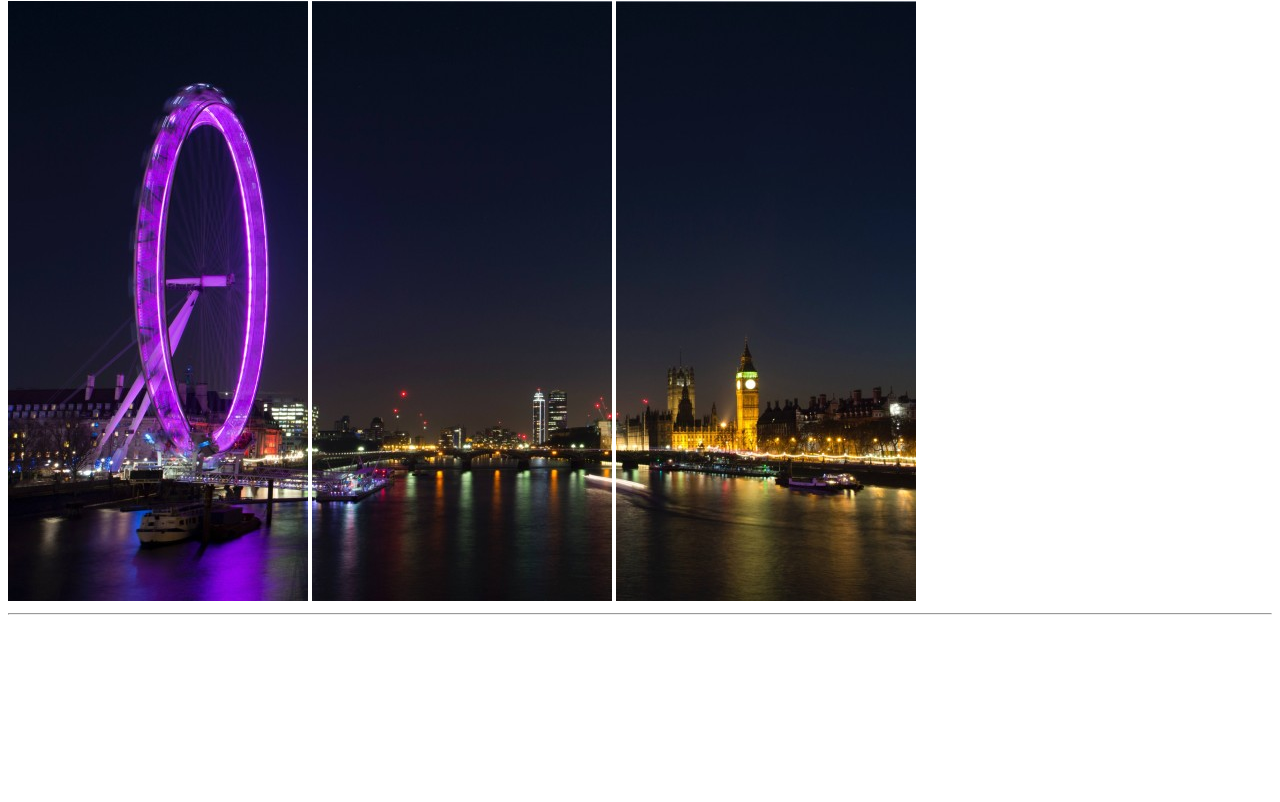
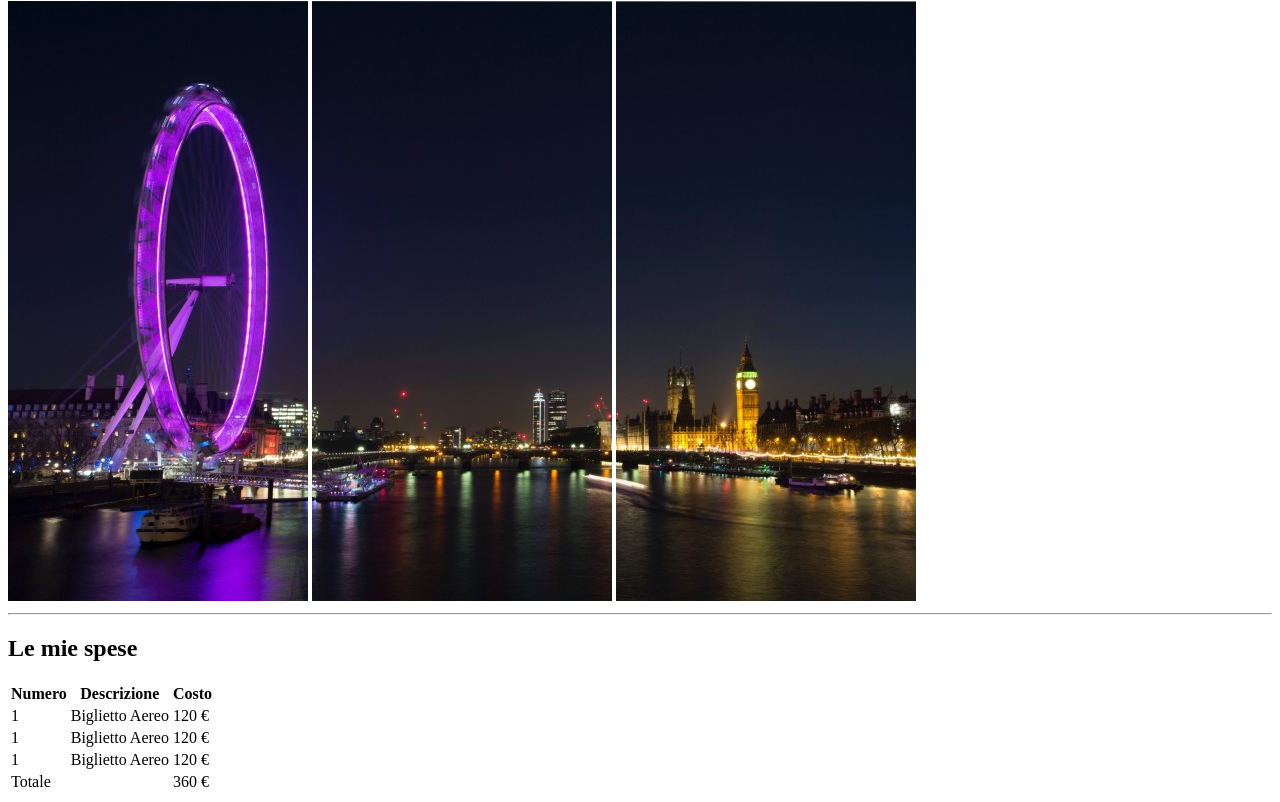
Before and after one commit to ValerioDiBiagio/html-london-trip, a plain HTML site: page index.html in a window 1280 px wide. Shown: the part 79-881 px from the top of the page. Before the commit the page ends 800 px from the top, so only its background shows below. Drawn offline with Linux system fonts and the light colour scheme.

Commit message:
feat: add table

```diff
--- a/index.html
+++ b/index.html
@@ -16,10 +16,55 @@
     <hr>
 </div>
     </header>
-    <!--/ Intestazione pagina -->
+    <!-- /Intestazione pagina -->
+
+    <!-- Corpo della pagina -->
+    <main>
+        <div>
+            <h2>Le mie spese</h2>
+            <table>
+                <!-- Intestazione tabella -->
+                <thead>
+                    <tr>
+                        <th>Numero</th>
+                        <th>Descrizione</th>
+                        <th>Costo</th>
+                     </tr>
+                </thead>
+                <!-- /Intestazione tabella -->
+
+                <!-- Corpo tabella -->
+                  <tbody>
+                    <tr>
+                        <td>1</td>
+                        <td>Biglietto Aereo</td>
+                        <td>120 €</td>
+                    </tr>
+                    <tr>
+                        <td>1</td>
+                        <td>Biglietto Aereo</td>
+                        <td>120 €</td>
+                    </tr>
+                    <tr>
+                        <td>1</td>
+                        <td>Biglietto Aereo</td>
+                        <td>120 €</td>
+                    </tr>
+                    <tr>
+                        <td colspan="2">Totale</td>
+                        <td>360 €</td>
+                    </tr>
+                </tbody>
+                <!-- /Corpo della tabella -->
+           </table>
 
 
-    <main></main>
+
+        </div>
+
+
+
+    </main>
     <footer></footer>
 </body>
 </html>
```
